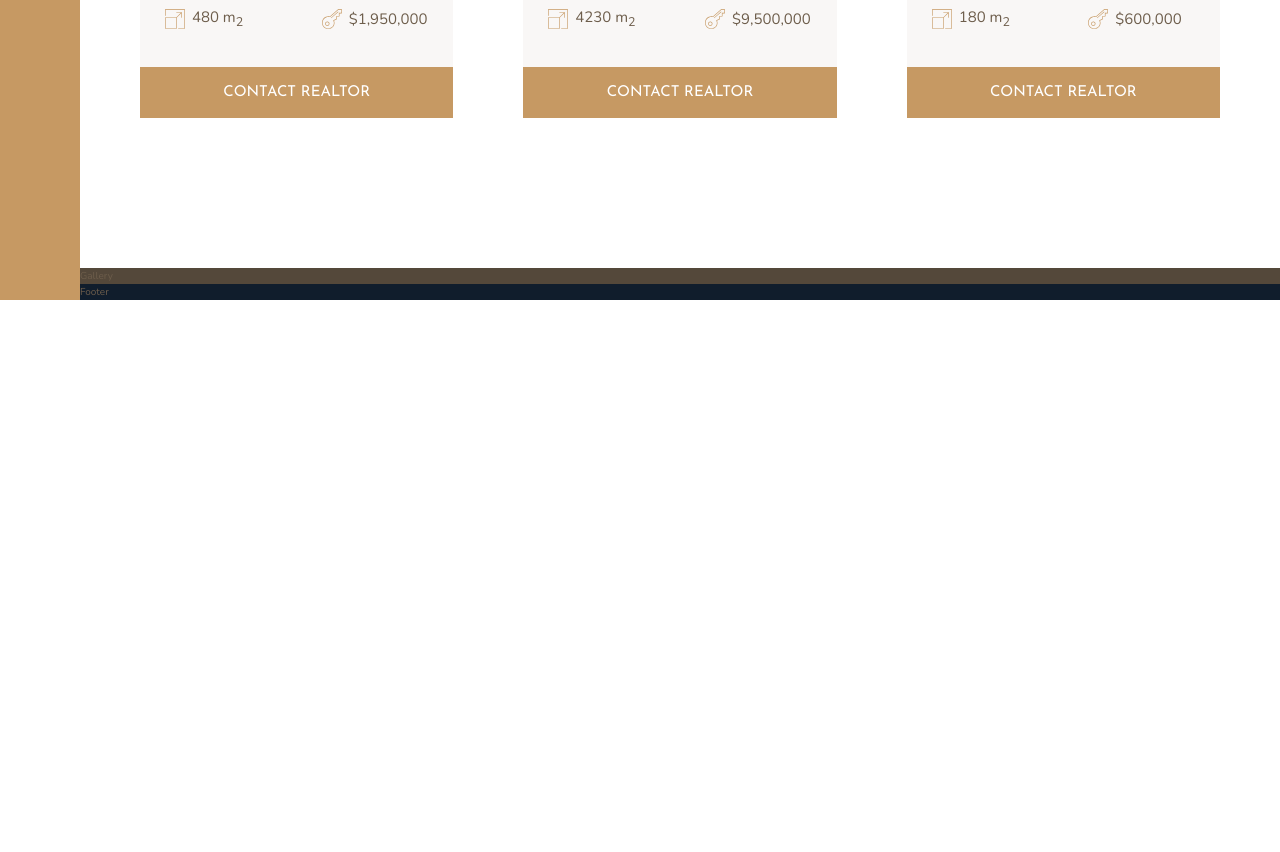
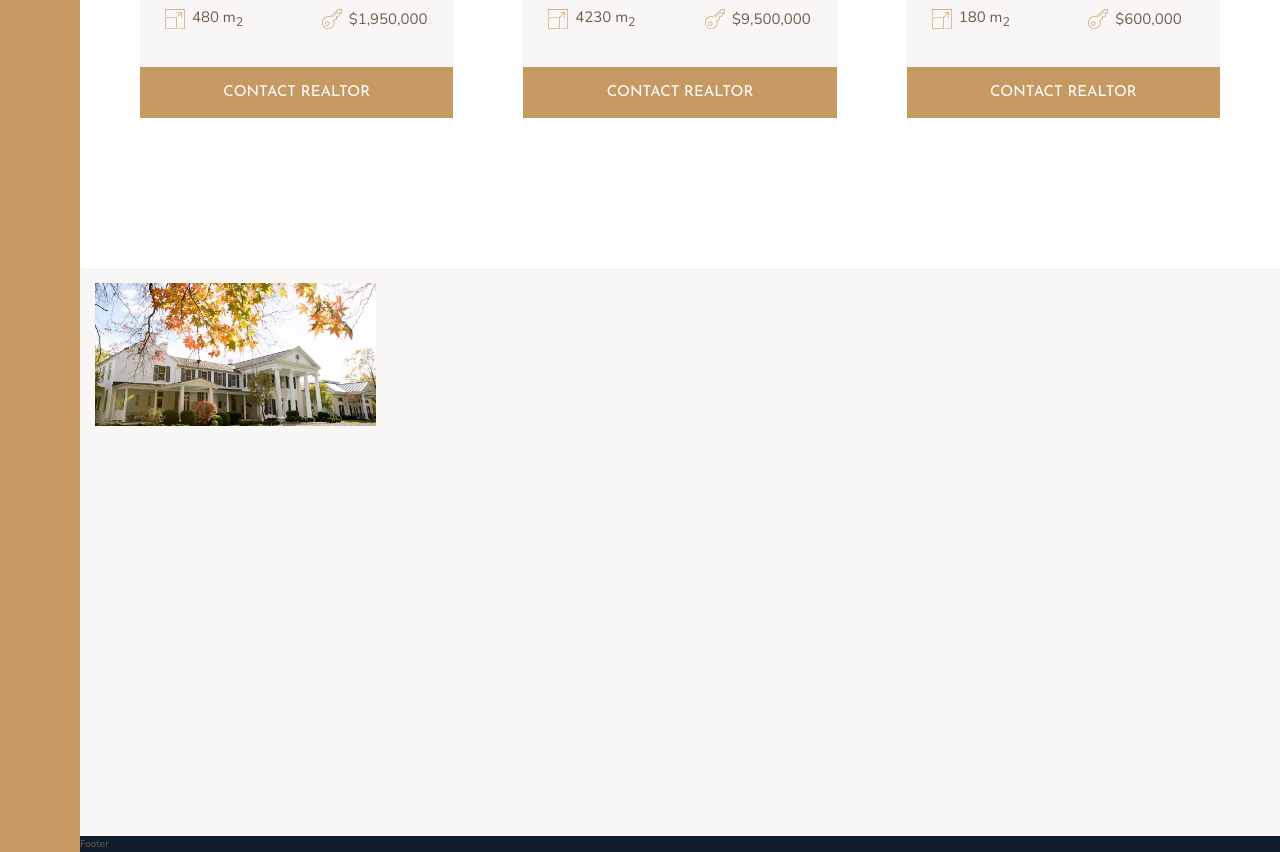
Before and after one commit to kiethohoai/nexter-project, a website: page index.html in a window 1280 px wide. Shown: the part 2794-3646 px from the top of the page. Before the commit the page ends 3094 px from the top, so only its background shows below. Drawn offline with nearby package versions, Linux system fonts and the light colour scheme.

Commit message:
010 Building the Gallery - Part 1

```diff
--- a/index.html
+++ b/index.html
@@ -358,7 +358,11 @@
     </section>
 
     <!-- todo Gallery -->
-    <section class="gallery">Gallery</section>
+    <section class="gallery">
+      <figure class="gallery__item gallery__item--1">
+        <img class="gallery__img" src="img/gal-1.jpeg" alt="Image 1" />
+      </figure>
+    </section>
 
     <!-- todo Footer -->
     <footer class="footer">Footer</footer>
--- a/sass/_gallery.scss
+++ b/sass/_gallery.scss
@@ -1,4 +1,24 @@
 .gallery {
-  background-color: $color-grey-dark-1;
+  background-color: $color-grey-light-1;
   grid-column: full-start / full-end;
+
+  display: grid;
+  grid-template-columns: repeat(8, 1fr);
+  grid-template-rows: repeat(7, 5vw);
+  gap: 1.5rem;
+  padding: 1.5rem;
+
+  &__item {
+    &--1 {
+      grid-row: 1 / span 2;
+      grid-column: 1 / span 2;
+    }
+  }
+
+  &__img {
+    display: block;
+    width: 100%;
+    height: 100%;
+    object-fit: cover;
+  }
 }
```
Also changed, not shown: README.MD, css/main.css, 1 other file.
